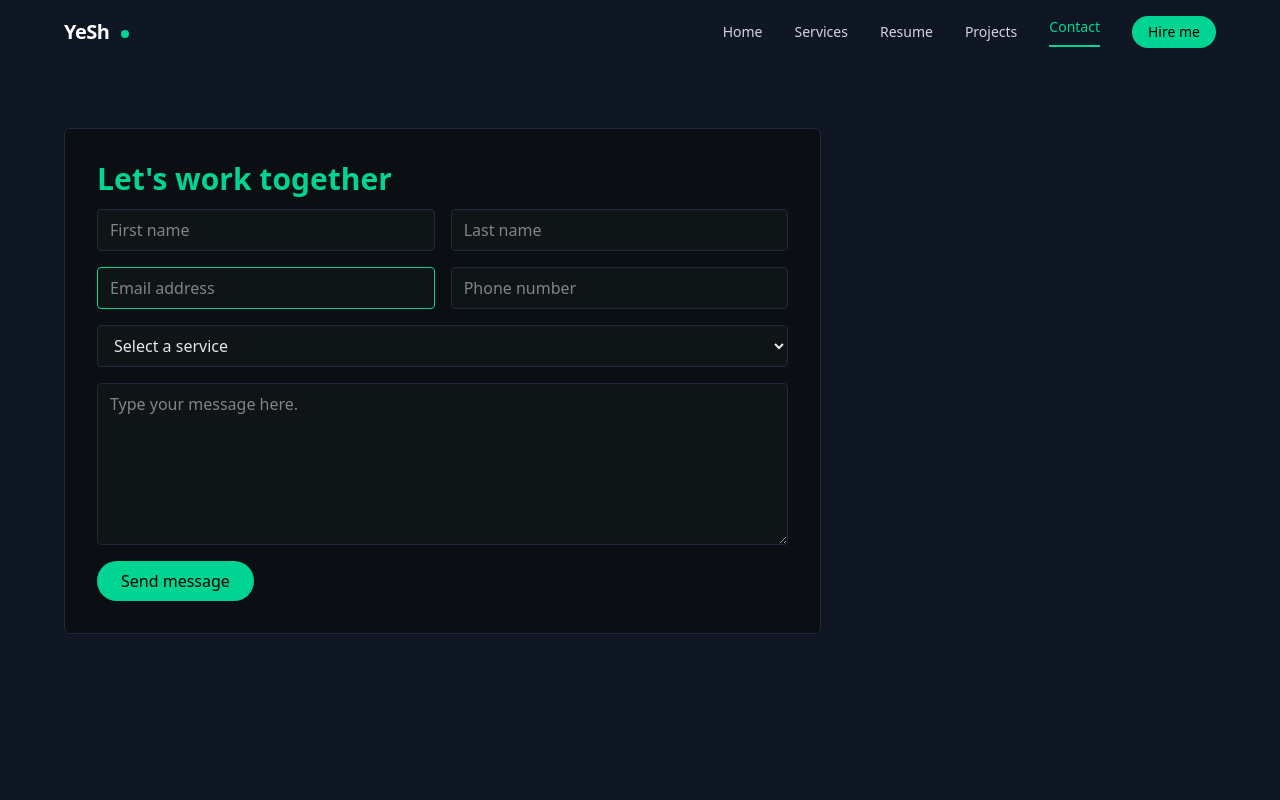
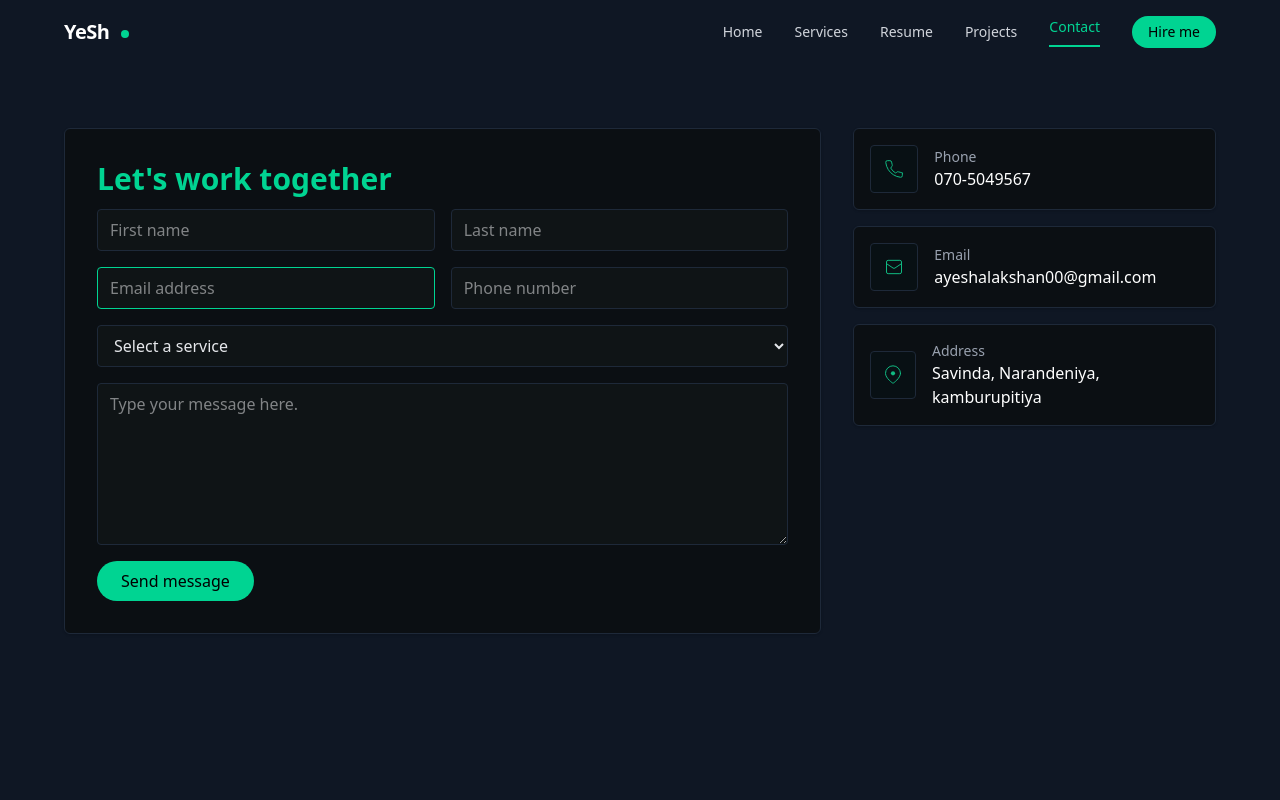
Before and after one commit to ayeshlakshan35/protfolio, a React (Vite) app: page /contact in a window 1280 px wide. Shown: the top 800 px of the page. Built offline with nearby package versions, Linux system fonts and the light colour scheme.

Commit message:
Update contact details

```diff
--- a/src/pages/Contact.jsx
+++ b/src/pages/Contact.jsx
@@ -122,7 +122,49 @@ export default function Contact() {
           </div>
 
           {/* right side cards remain the same */}
-          <aside className="space-y-4">{/* ... */}</aside>
+                    {/* Right: Contact details */}
+          <aside className="space-y-4">
+            <div className="flex items-center gap-4 bg-[#0b0f13] p-4 rounded-md border border-gray-800 shadow-sm animate-fade-up transform transition-all duration-300 hover:-translate-y-2 hover:scale-105 hover:shadow-2xl hover:border-emerald-400 cursor-pointer">
+              <div className="w-12 h-12 bg-[#081014] rounded flex items-center justify-center border border-gray-800 transition-all duration-300 group-hover:bg-emerald-400/10">
+                {/* phone icon */}
+                <svg width="20" height="20" viewBox="0 0 24 24" fill="none" xmlns="http://www.w3.org/2000/svg" className="text-emerald-400 transition-transform duration-300 hover:rotate-12">
+                  <path d="M22 16.92v3a2 2 0 0 1-2.18 2 19.86 19.86 0 0 1-8.63-3.07 19.5 19.5 0 0 1-6-6 19.86 19.86 0 0 1-3.07-8.67A2 2 0 0 1 4.11 2h3a2 2 0 0 1 2 1.72c.12 1.05.37 2.07.73 3.03a2 2 0 0 1-.45 2.11L8.09 10.91a16 16 0 0 0 6 6l1.05-1.05a2 2 0 0 1 2.11-.45c.96.36 1.98.61 3.03.73A2 2 0 0 1 22 16.92z" stroke="#10b981" strokeWidth="1.2" strokeLinecap="round" strokeLinejoin="round"/>
+                </svg>
+              </div>
+              <div>
+                <div className="text-sm text-gray-400">Phone</div>
+                <div className="font-medium">070-5049567</div>
+              </div>
+            </div>
+
+            <div className="flex items-center gap-4 bg-[#0b0f13] p-4 rounded-md border border-gray-800 shadow-sm animate-fade-up transform transition-all duration-300 hover:-translate-y-2 hover:scale-105 hover:shadow-2xl hover:border-emerald-400 cursor-pointer" style={{ animationDelay: '80ms' }}>
+              <div className="w-12 h-12 bg-[#081014] rounded flex items-center justify-center border border-gray-800 transition-all duration-300">
+                {/* mail icon */}
+                <svg width="20" height="20" viewBox="0 0 24 24" fill="none" xmlns="http://www.w3.org/2000/svg" className="transition-transform duration-300 hover:scale-110">
+                  <path d="M3 8l7.89 5.26a2 2 0 0 0 2.22 0L21 8" stroke="#10b981" strokeWidth="1.2" strokeLinecap="round" strokeLinejoin="round"/>
+                  <rect x="3" y="4" width="18" height="16" rx="2" stroke="#10b981" strokeWidth="1.2"/>
+                </svg>
+              </div>
+              <div>
+                <div className="text-sm text-gray-400">Email</div>
+                <div className="font-medium">ayeshalakshan00@gmail.com</div>
+              </div>
+            </div>
+
+            <div className="flex items-center gap-4 bg-[#0b0f13] p-4 rounded-md border border-gray-800 shadow-sm animate-fade-up transform transition-all duration-300 hover:-translate-y-2 hover:scale-105 hover:shadow-2xl hover:border-emerald-400 cursor-pointer" style={{ animationDelay: '160ms' }}>
+              <div className="w-12 h-12 bg-[#081014] rounded flex items-center justify-center border border-gray-800 transition-all duration-300">
+                {/* location icon */}
+                <svg width="20" height="20" viewBox="0 0 24 24" fill="none" xmlns="http://www.w3.org/2000/svg" className="transition-transform duration-300 hover:scale-110">
+                  <path d="M21 10c0 6-9 12-9 12S3 16 3 10a9 9 0 0 1 18 0z" stroke="#10b981" strokeWidth="1.2" strokeLinecap="round" strokeLinejoin="round"/>
+                  <circle cx="12" cy="10" r="2.5" fill="#10b981" />
+                </svg>
+              </div>
+              <div>
+                <div className="text-sm text-gray-400">Address</div>
+                <div className="font-medium">Savinda, Narandeniya, kamburupitiya</div>
+              </div>
+            </div>
+          </aside>
         </div>
       </section>
     </main>
```
